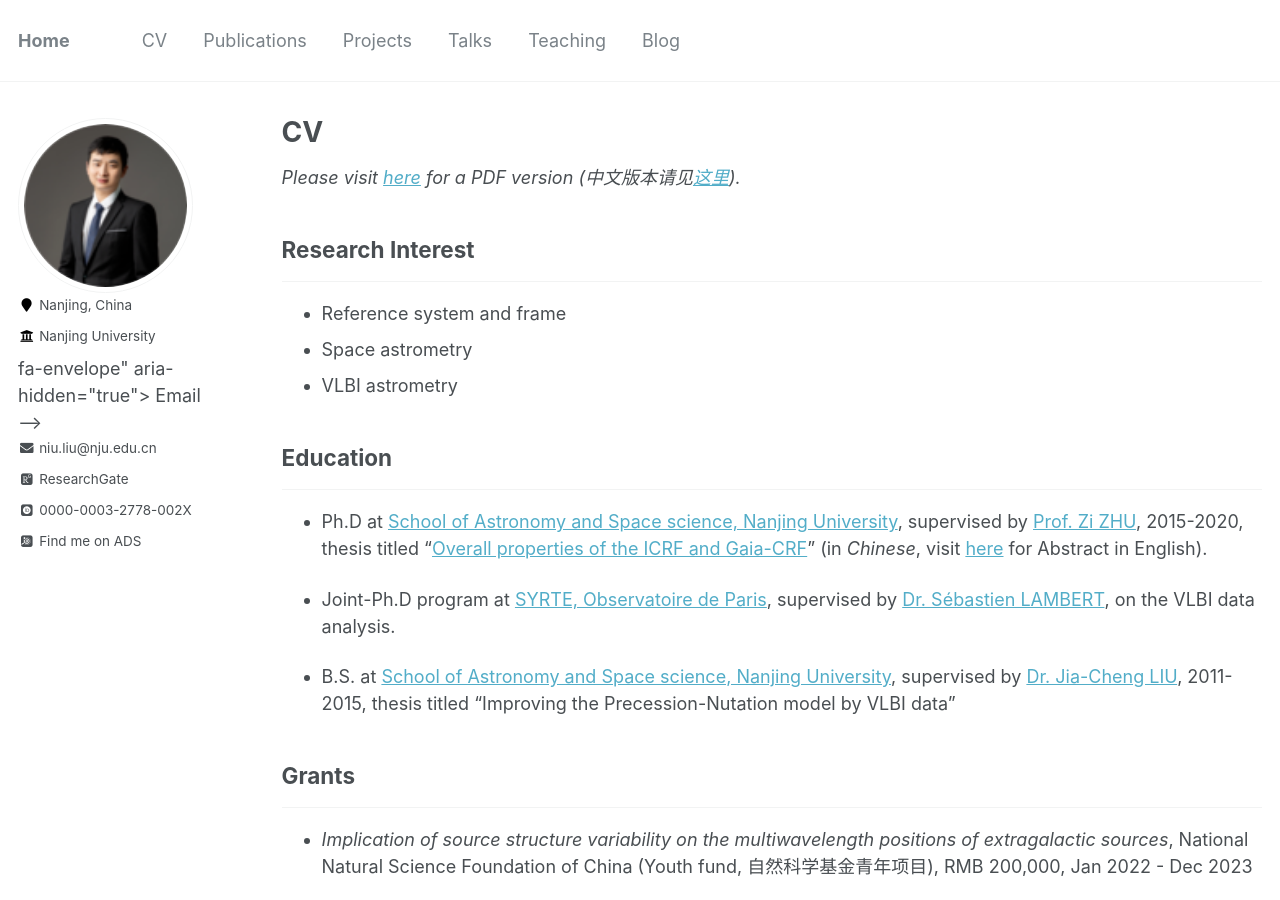
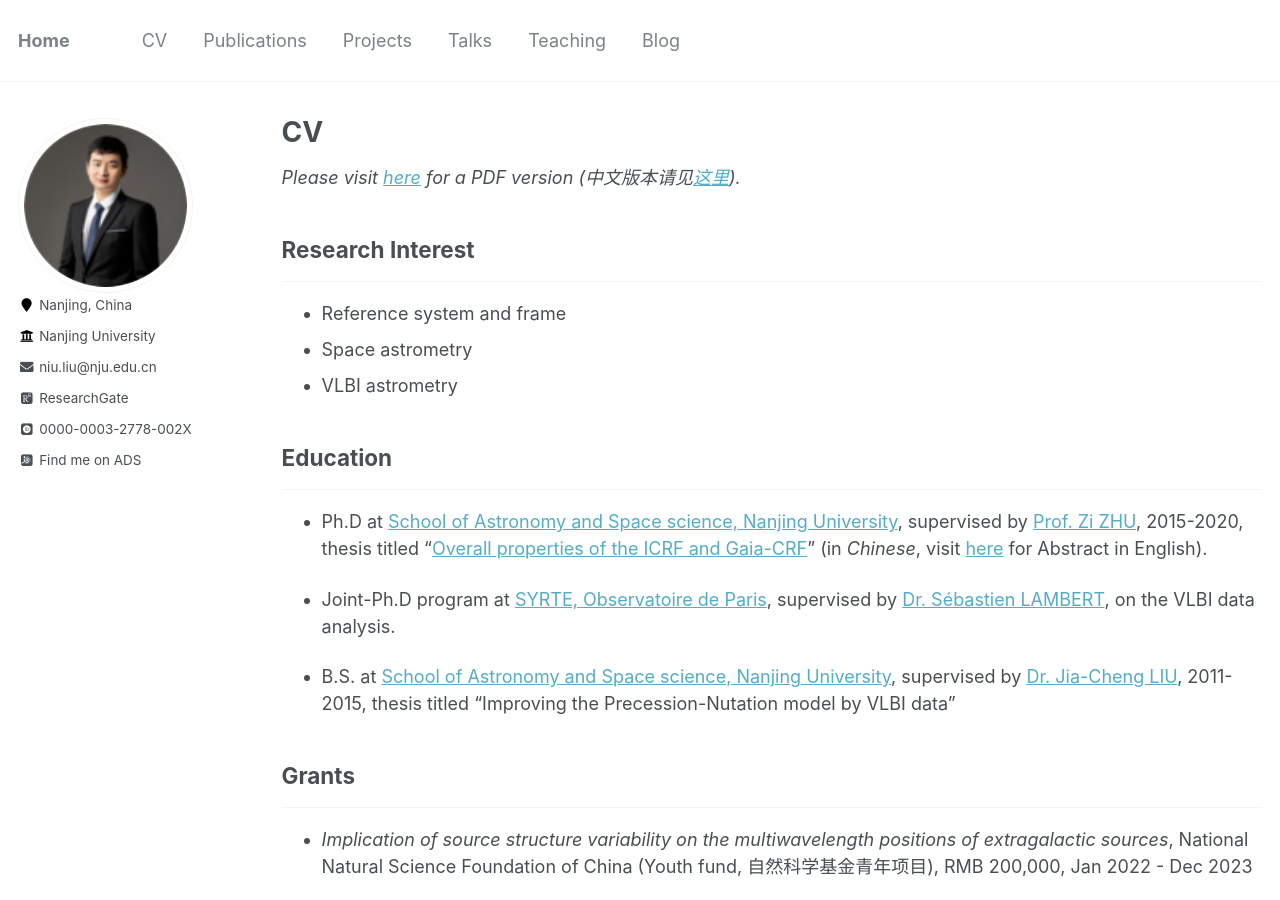
Before and after one commit to Niu-Liu/Niu-Liu.github.io, a Jekyll site: the page built from cv/cv.md, in a window 1280 px wide and 900 px high. Built offline with Jekyll 4.4.1, drawn with Linux system fonts in a browser that asks for light colours; some web fonts are replaced; some of the changed lines change nothing that is shown.

Commit message:
Fix a small bug

```diff
--- a/_config.yml
+++ b/_config.yml
@@ -4,7 +4,7 @@ title: "Niu Liu (刘牛)"
 hometitle: "Welcome to homepage of Niu Liu (刘牛)"
 description: "My personal website"
 baseurl: "" # the subpath of your site, e.g. /blog
-url: "http://liuniu.fun"
+url: "https://liuniu.fun"
 
 # User settings
 username: "Niu Liu"
--- a/_includes/author-profile.html
+++ b/_includes/author-profile.html
@@ -27,7 +27,6 @@
         <li><a href="{{ author.uri }}"><i class="fas fa-fw fa-link" aria-hidden="true"></i> {{ site.data.ui-text[site.locale].website_label | default: "Website" }}</a></li>
       {% endif %}
       {% if author.email %}
-            fa-envelope" aria-hidden="true"></i> {{ site.data.ui-text[site.locale].email_label | default: "Email" }}</a></li> -->
         <li><a href="mailto:niu.liu@nju.edu.cn"><i class="fas fa-fw fa-envelope" aria-hidden="true"></i> niu.liu@nju.edu.cn</a></li>
       {% endif %}
       {% if author.keybase %}
```
